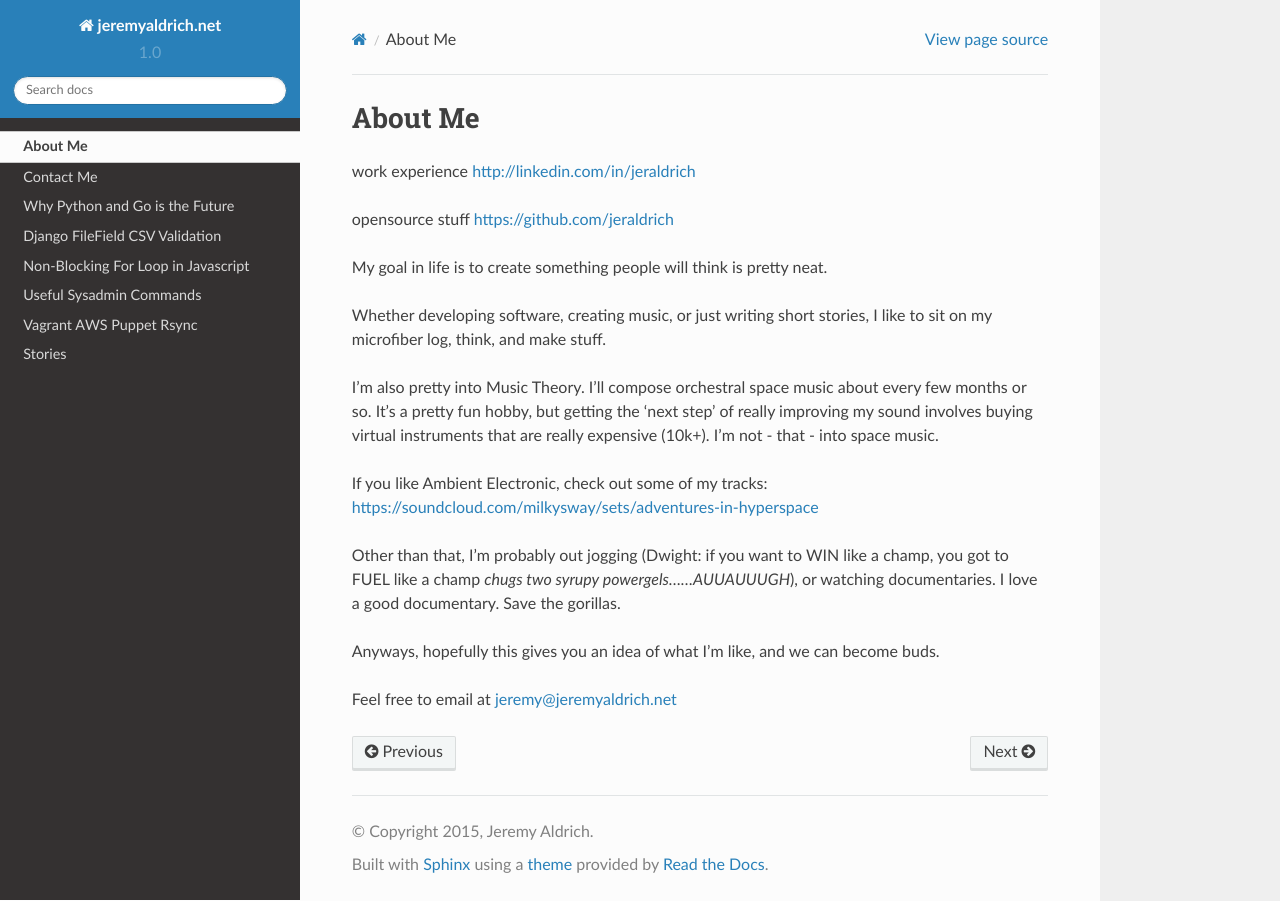
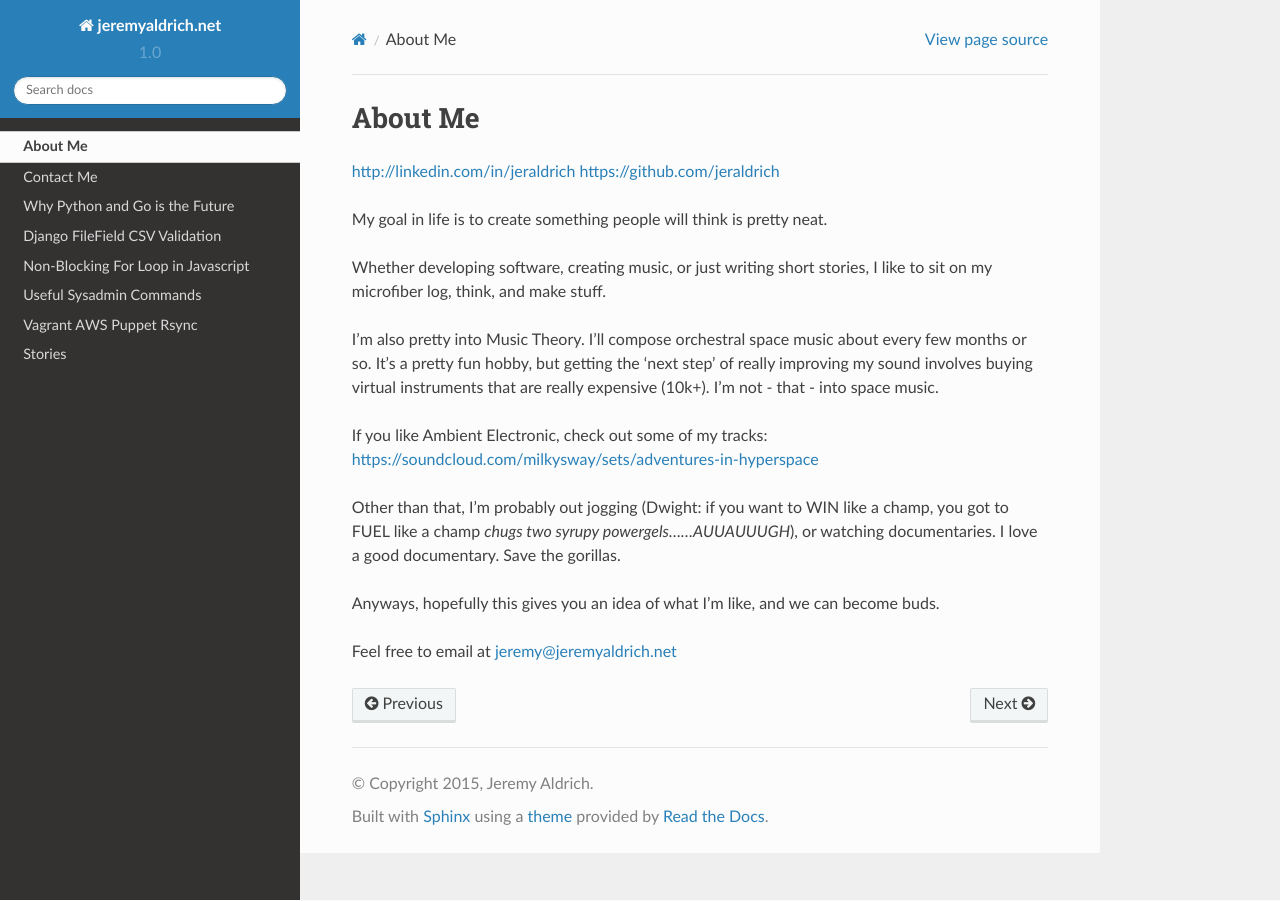
Before and after one commit to jeraldrich/blog, a Sphinx documentation site: the page built from docs/about_me.rst, in a window 1280 px wide. Built offline with Sphinx 7.4.7 and the Read the Docs theme 2.0.0, drawn with Linux system fonts in a browser that asks for light colours.

Commit message:
fix about

```diff
--- a/docs/about_me.rst
+++ b/docs/about_me.rst
@@ -1,10 +1,6 @@
 About Me
 ======
-
-work experience
 http://linkedin.com/in/jeraldrich
-
-opensource stuff
 https://github.com/jeraldrich
 
 My goal in life is to create something people will think is pretty neat.
```
